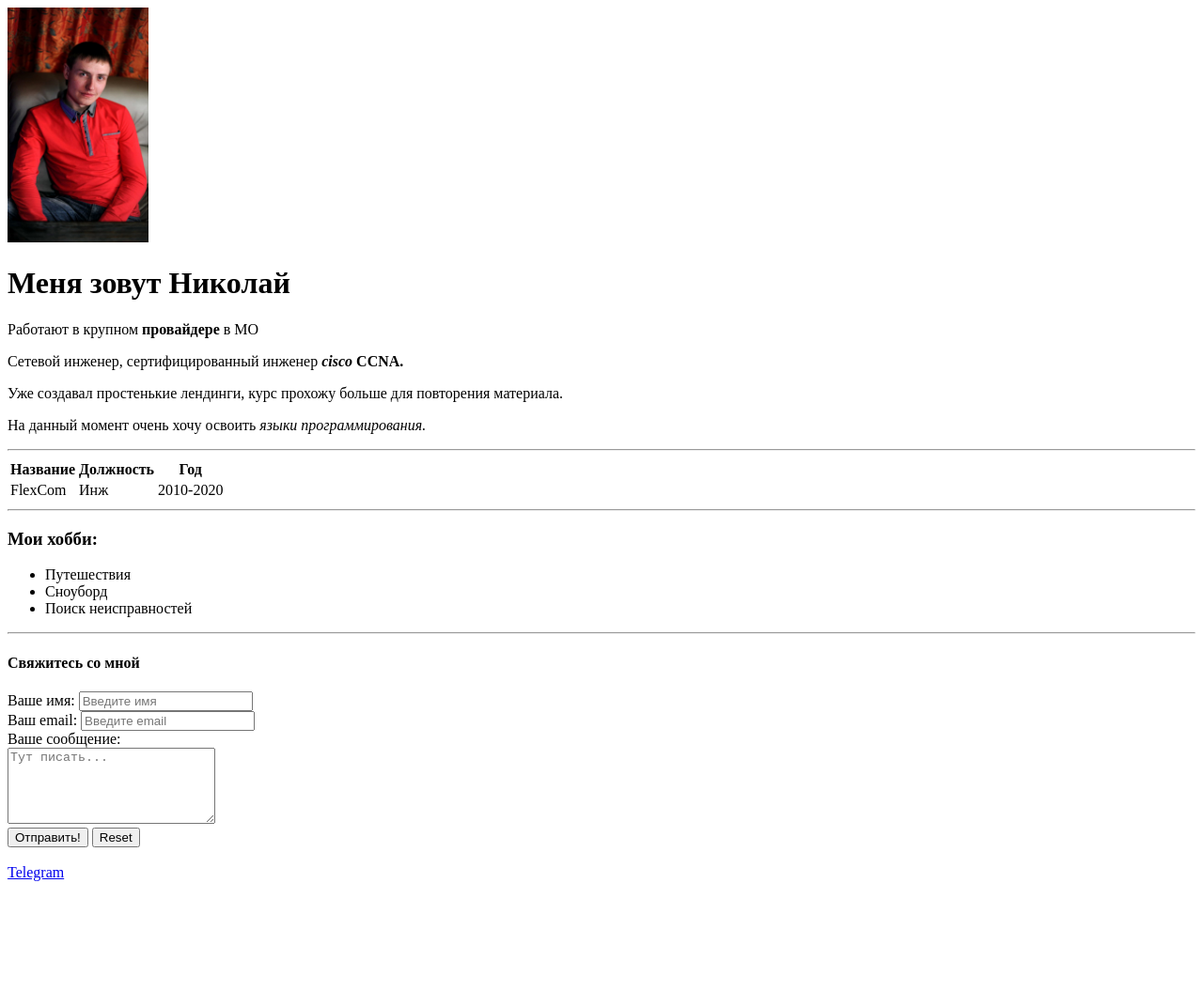
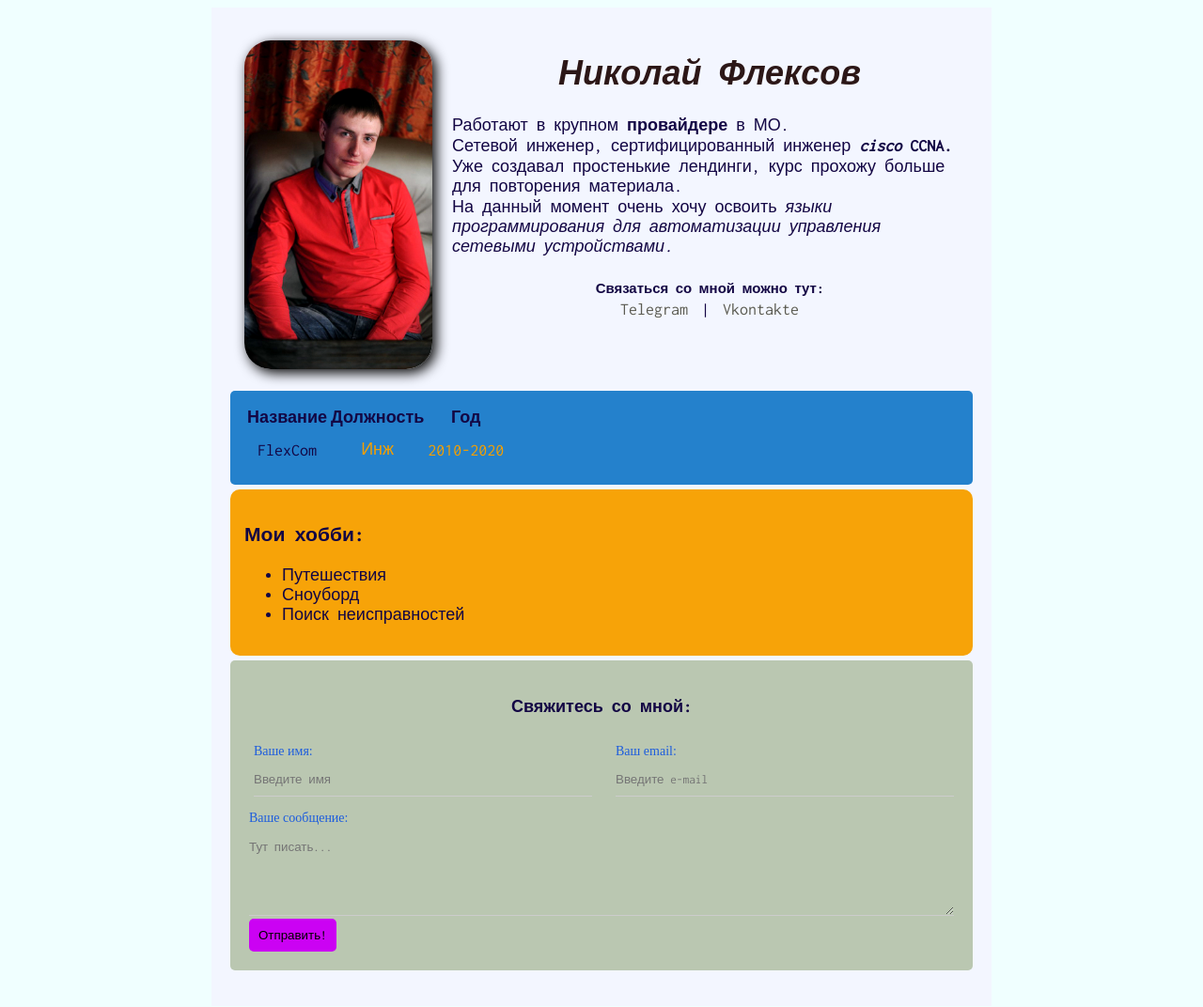
Before and after one commit to KolinFX/resume, a plain HTML site: page index.html in a window 1280 px wide. Shown: the whole page at 94% size. Before the commit the page ends 946 px from the top, so only its background shows below. Drawn offline with Linux system fonts and the light colour scheme.

Commit message:
add styles

```diff
--- a/index.html
+++ b/index.html
@@ -7,20 +7,36 @@
     <meta name="keywords" content="html, course, css, tags">
     <meta name="description" content="Это базовый курс по HTML!">
     <title>HTML Cou rse</title>
+    <link rel="stylesheet" href="style.css">
+
 </head>
 <body>
+    <div class="container">
 
-    <img src="img/foto.JPG" alt="Мой фото" width="150" height="250">
+        <div class="info">
+        <div class="card-foto">
+            <img src="img/foto.JPG" alt="Мой фото" width="" height="" class="avatar">
+        </div>
 
-    <h1>Меня зовут Николай</h1>
-
-    <P>Работают в крупном <strong> провайдере </strong> в МО</P>
+        <div class="card-about">
+            <h1> <em>Николай Флексов</em> </h1>
+            <P>Работают в крупном <strong> провайдере </strong> в МО.</P>
             <p>Сетевой инженер, сертифицированный инженер <strong> <em>cisco</em>  CCNA.</strong> </p>
             <p>Уже создавал простенькие лендинги, курс прохожу больше для повторения материала.</p>
-    <p>На данный момент очень хочу освоить <em> языки программирования.</em></p>
+            <p>На данный момент очень хочу освоить <em> языки программирования для автоматизации управления сетевыми устройствами.</em></p>
+            <div class="cont">
+                <h5>Связаться со мной можно тут:</h5>
+                <div class="card-tg">
+                    <a href="https://t.me/KolinFx" target="_blank" class="tg" >Telegram</a>
+                    |
+                   <a href="#" target="" class="">Vkontakte</a>
+                </div>
+        </div>
+        </div>
+        </div>
 
-    <hr>
-    <table>
+        <div class="card-work">
+            <table class="table">
                 <thead>
                     <tr>
                         <th>Название</th>
@@ -33,40 +49,42 @@
                     </tr>
                 </tbody>
             </table>
-    <hr>
+        </div>
 
+        <div class="card-hobbi">
             <h3>Мои хобби:</h3>
-
             <ul>
                 <li>Путешествия</li>
                 <li>Сноуборд</li>
                 <li>Поиск неисправностей</li>
             </ul>
+        </div>
 
-    <hr>
+        <div class="card-contact">
+            <form action="/" class="form">
+                <h4>Свяжитесь со мной:</h4>
+                <div class="form-row">
 
-    <div>
-        <h4>Свяжитесь со мной</h4>
+                    <div class="form-group">
                         <label for="text">Ваше имя:</label>
                         <input type="text" name="" id="text"  placeholder="Введите имя">
                     </div>
-    <div>
+                    <div class="form-group">
                         <label for="email">Ваш email:</label>
-        <input type="email" name="" id="email"  placeholder="Введите email">
+                        <input type="email" name="" id="email"  placeholder="Введите e-mail">
                     </div>
-    <div>
-        <label for="message">Ваше сообщение:</label><br>
+                </div>
+                <div class="form-group">
+                <label for="message">Ваше сообщение:</label>
                     <textarea name="message" id="message" cols="25" rows="5" placeholder="Тут писать..."></textarea>
+                    <button type="submit" class="btn">Отправить!</button>
+                    <!-- <input type="reset" name="" id="" class="btn reset"> -->
                 </div>
-    <div>
-        <button type="submit">Отправить!</button>
-        <input type="reset" name="" id="">
+            </form>
         </div>
         <br>
 
-
-    <a href="https://t.me/KolinFx" target="_blank">Telegram</a>
-
+    </div>
 
 </body>
 </html>
--- /dev/null
+++ b/style.css
@@ -0,0 +1,216 @@
+@import url('https://fonts.googleapis.com/css2?family=Inconsolata&family=Roboto&display=swap');
+
+body {
+    font-size: 18px;
+    font-family: Inconsolata, sans-serif;
+    font-weight: 400;
+    color: rgb(19, 6, 68);
+    background-color: azure;
+}
+body p {
+    margin: 1px 1px;
+
+}
+h1 {
+    color: rgb(44, 23, 23);
+}
+div {
+    margin: 5px 5px;
+}
+
+a{
+    color: rgb(92, 92, 83);
+    text-decoration: none;
+    /* border: #ccc solid 2px; */
+}
+
+h5{
+    margin-bottom: 2px;
+}
+
+a:active{
+    color: #65ee0a;
+}
+
+a:hover{
+    /* text-decoration: underline; */
+    color: #ff0606;
+    font-size: 20px;
+}
+
+/* a:visited{
+    color: rgb(0, 0, 0);
+} */
+
+
+.info {
+    display: flex;
+}
+
+.avatar{
+    width: 200px;
+    border-radius: 28px;
+    box-shadow: 4px 4px 14px rgba(0, 0, 0, 25);
+}
+
+.card-about {
+    font-family: inherit;
+    margin-bottom: 20px;
+}
+.card-about h1{
+    text-align: center;
+}
+
+.card-foto{
+    /* background-color: #2481cc; */
+    border-radius: 5px;
+    padding: 15px;
+    /* width: max-content; */
+    margin: auto;
+}
+
+/* .card-tg {
+    color: #000;
+    border-radius: 5px;
+    padding: 5px;
+    font-family: inherit;
+} */
+.card-tg a{
+    padding-left: 5px;
+    padding-right: 5px;
+}
+
+.cont{
+    text-align: center;
+}
+
+.container{
+    max-width: 800px;
+    margin: auto;
+    padding: 15px;
+    background-color: rgb(243 246 255);
+}
+
+.card-work{
+    background-color: #2481cc;
+    border-radius: 5px;
+    padding: 15px;
+    /* width: max-content; */
+    /* border: #000 solid 2px; */
+}
+
+
+
+.card-contact{
+    background-color: #bac7b1;
+    border-radius: 5px;
+    padding: 15px;
+    /* width: max-content; */
+    /* border: #000 solid 2px; */
+}
+
+.card-hobbi{
+    background-color: #f7a308;
+    border-radius: 10px;
+    padding: 15px;
+    /* border: #000 solid 2px; */
+}
+
+.btn{
+    background-color: #cb02f3;
+    border: none;
+    padding: 10px 10px;
+    border-radius: 5px;
+    font-family: inherit;
+}
+
+.btn:hover{
+    background-color: antiquewhite;
+}
+
+
+.table td{
+    padding-bottom: 10px;
+}
+
+.table td:nth-child(2), .table td:nth-child(3) {
+    color: #f39f02;
+}
+
+.table td{
+    padding-top: 10px;
+    text-align: center;
+}
+
+.form h4{
+    text-align: center;
+}
+
+.form-group label{
+    display: block;
+    font: 14px bold inherit;
+    color: #1e5ddd;
+}
+
+.form-row{
+    margin-bottom: 10px;
+    display: flex;
+}
+
+.form-row .form-group{
+    /* display: inline-block; */
+    margin-right: 20px;
+    width: 50%;
+    /* width: calc(50% - 20px); */
+
+}
+
+.form-row .form-group:last-child{
+    margin-right: 0;
+}
+
+.form-group input, .form-group textarea{
+    width: 100%;
+    box-sizing: border-box;
+    border: none;
+    background: transparent;
+    border-bottom: 1px solid #ccc;
+    color: #000;
+    padding: 15px 0 10px;
+    outline: none;
+    font-family: inherit;
+}
+
+@media (max-width: 650px) {
+    .info{
+        display: inline;
+        margin: auto;
+    }
+    .card-about h1{
+        font-size: 1.5em;
+    }
+    .card-about p{
+        font-size: 16px;
+    }
+    .form-row{
+        display: block
+    }
+    .card-work{
+        font-size: 16px;
+    }
+    .card-hobbi{
+        font-size: 16px;
+    }
+    .card-contact{
+        font-size: 16px;
+    }
+    .card-foto{
+        text-align: center;
+    }
+
+}
+
+.form-group input:hover, .form-group textarea:hover{
+    background: #fff;
+
+}
```
Lines whose indentation alone changed are shown as unchanged.
